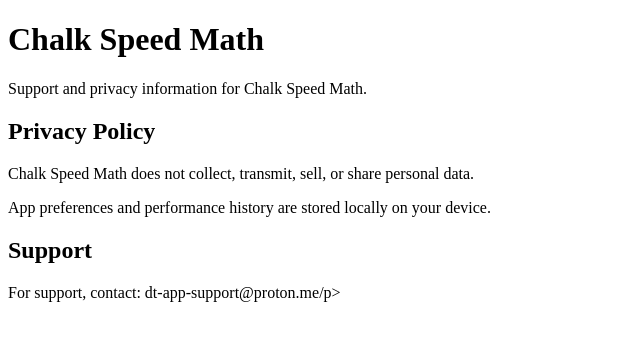
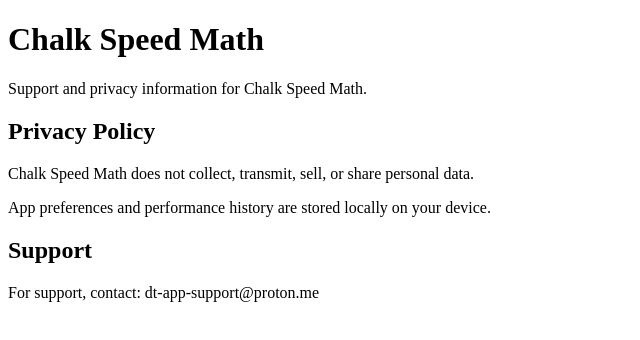
Before and after one commit to dtieng/chalk-speed-math, a plain HTML site: page index.html in a window 1280 px wide. Shown: the full height of the page, 0-640 px from the left. Drawn offline with Linux system fonts and the light colour scheme.

Commit message:
Update index.html

```diff
--- a/index.html
+++ b/index.html
@@ -13,6 +13,6 @@
   <p>App preferences and performance history are stored locally on your device.</p>
 
   <h2>Support</h2>
-  <p>For support, contact: dt-app-support@proton.me/p>
+  <p>For support, contact: dt-app-support@proton.me</p>
 </body>
 </html>
```
